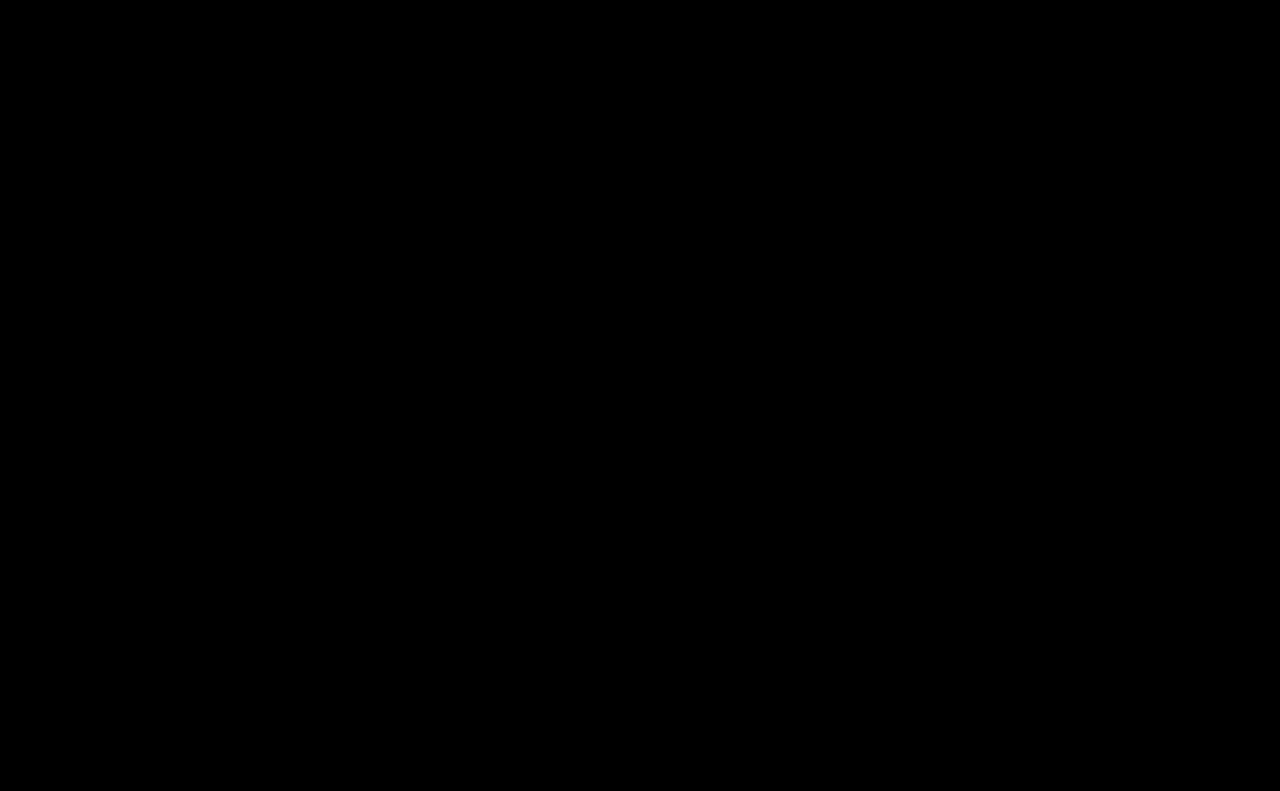
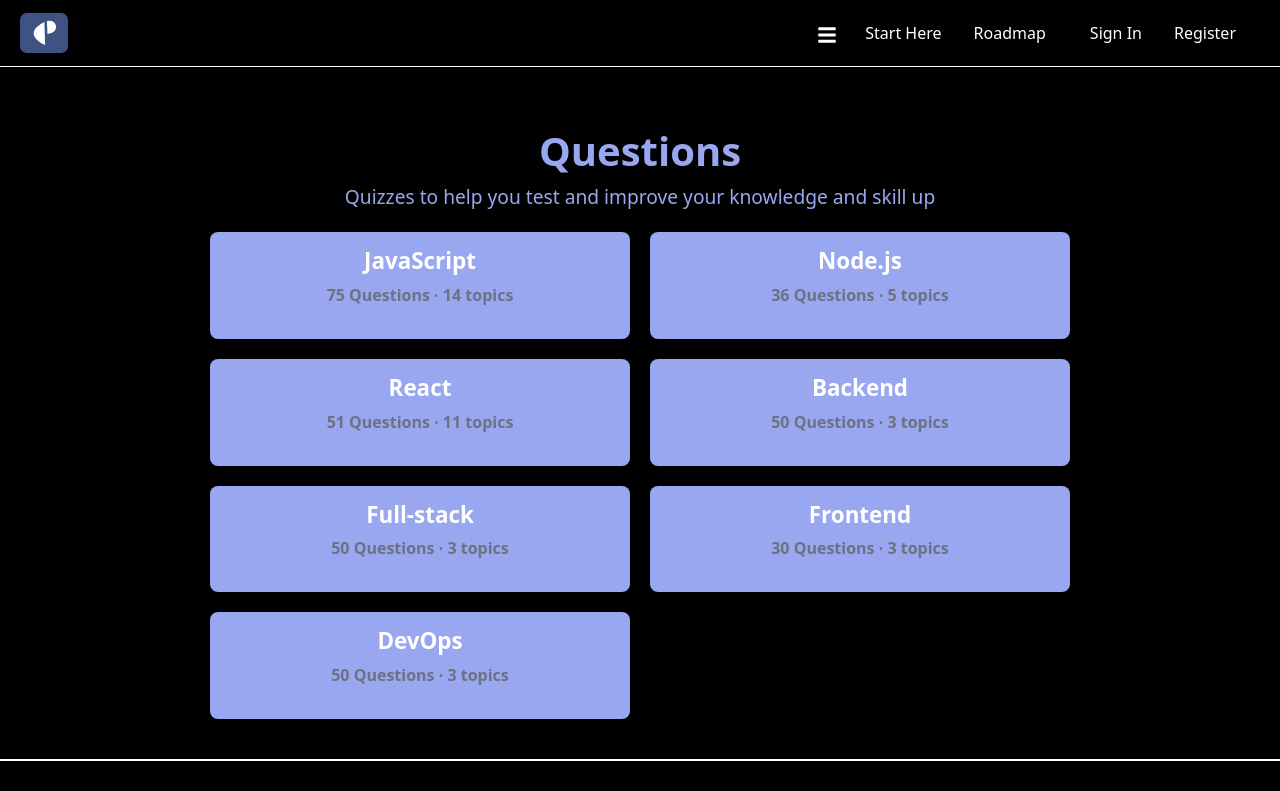
Before and after one commit to Arshiya1614/Career-path-Frontend, a React (Create React App) app: page /questions in a window 1280 px wide. Before the commit this address had no page. Shown: the top 791 px of the page. Built offline with nearby package versions, Linux system fonts and the light colour scheme.

Commit message:
best practice , guide and Questions page done

```diff
--- a/src/App.tsx
+++ b/src/App.tsx
@@ -5,6 +5,11 @@ import Home from "./pages/Home";
 import SignIn from "./pages/SignIn";
 import Register from "./pages/Register";
 import Guides from "./Components/Guides";
+import StartHere from "./pages/startHere";
+import BestPractice from "./pages/BestPractice";
+import ProjectIdeas from "./pages/ProjectIdeas";
+import BookMarkedRm from  "./pages/BookMarkedRM";
+import Questions from "./pages/Questions";
 import './App.css';
 
 function App() {
@@ -15,6 +20,15 @@ function App() {
         <Route path="/signin" element={<SignIn />} />
         <Route path="/signup" element={<Register />} />
         <Route path ="/guides" element={<Guides/>} />
+        <Route path ="/startHere" element={<StartHere/>} />
+        <Route path ="/bestPractice" element={<BestPractice/>} />
+        <Route path ="/projectIdeas" element={<ProjectIdeas/>} />
+        <Route path ="/questions" element={<Questions/>} />
+        <Route path ="/bookmarked-roadmaps" element={<BookMarkedRm/>} />
+
+
+
+
       </Routes>
     </Router>
   );
--- a/src/Components/Guides.tsx
+++ b/src/Components/Guides.tsx
@@ -1,9 +1,15 @@
 import React from "react";
 import styled from "styled-components";
+import MyNavbar from "./Navbar";
+import Footer from "../Components/Footer";
+
+
+
 
 // Styled Components
 const GuidesContainer = styled.div`
   margin-top: 40px;
+  margin-bottom : 20px;
   padding: 20px;
   text-align: center;
   display: flex;
@@ -79,7 +85,7 @@ const guides = [
 
 const Guides: React.FC = () => {
   return (
-    <GuidesContainer>
+  <><MyNavbar /><GuidesContainer>
       <h2>Guides</h2>
       <GuideList>
         {guides.map((guide, index) => (
@@ -92,8 +98,11 @@ const Guides: React.FC = () => {
           </GuideItem>
         ))}
       </GuideList>
-      <ViewAllButton href="/guides">View All Guides →</ViewAllButton>
     </GuidesContainer>
+    <Footer />
+
+    </>
+
   );
 };
 
--- /dev/null
+++ b/src/pages/BestPractice.tsx
@@ -0,0 +1,107 @@
+import React from "react";
+import MyNavbar from "../Components/Navbar";
+import styled from "styled-components";
+import Footer from "../Components/Footer";
+
+
+const Container = styled.div`
+  max-width: 900px;
+  margin: 40px auto;
+  padding: 20px;
+  margin-bottom : 20px;
+
+`;
+
+const Title = styled.h1`
+  font-size: 2.5rem;
+  font-weight: bold;
+ color: #99A7F1;
+ text-align : center;
+
+`;
+
+const Subtitle = styled.p`
+  font-size: 1.2rem;
+   color: #99A7F1;
+    text-align : center;
+
+`;
+
+const Grid = styled.div`
+  display: grid;
+  grid-template-columns: repeat(auto-fit, minmax(300px, 1fr));
+  gap: 20px;
+  margin-top: 20px;
+`;
+
+const Card = styled.div`
+ display: block;
+  background: #99A7F1;
+  padding: 20px;
+  border-radius: 8px;
+  text-align: center;
+  font-size: 1rem;
+  font-weight: bold;
+  cursor: pointer;
+  transition: 0.3s ease;
+  border: 1px solid transparent;
+  text-decoration: none;
+  color: white;
+
+  &:hover {
+    border-color:rgb(80, 105, 233);
+    color: rgb(80, 105, 233);
+  }
+`;
+
+const CardTitle = styled.h3`
+  font-size: 1.4rem;
+  font-weight: 600;
+    background: #99A7F1;
+
+`;
+
+const CardDetails = styled.p`
+  font-size: 1rem;
+  color: #6b7280;
+    background: #99A7F1;
+
+`;
+
+
+const BestPractice: React.FC = () => {
+  const categories = [
+    { title: "Backend Performance", description: "Detailed list of best practices to improve your backend performance",  },
+    { title: "Frontend Performance", description: "Detailed list of best practices to improve your frontend performance" },
+    { title: "API Security", description:"Detailed list of best practices to make your APIs secure"},
+    { title: "Code Reviews", description: "Detailed list of best practices for effective code reviews and quality" },
+    { title: "AWS", description: "Detailed list of best practices for Amazon Web Services (AWS)" },
+
+  ];
+  return (
+    <>
+    <MyNavbar />
+    <Container>
+      <Title>Best Practices</Title>
+      <Subtitle>
+      Best practices on different topics with detailed implementation guidelines
+</Subtitle>
+      <Grid>
+        {categories.map((category, index) => (
+          <Card key={index}>
+            <CardTitle>
+              {category.title}
+            </CardTitle>
+            <CardDetails>
+              {category.description}
+            </CardDetails>
+          </Card>
+        ))}
+      </Grid>
+    </Container>
+    <Footer />
+  </>
+  );
+};
+
+export default BestPractice;
--- /dev/null
+++ b/src/pages/BookMarkedRM.tsx
@@ -0,0 +1,9 @@
+import React from "react";
+
+const BookMarkedRm: React.FC = () => {
+  return (
+    <div></div>
+  );
+};
+
+export default BookMarkedRm;
--- a/src/pages/Home.tsx
+++ b/src/pages/Home.tsx
@@ -1,12 +1,9 @@
-import React, { useRef } from "react";
 import { Link } from "react-router-dom";
 import MyNavbar from "../Components/Navbar";
 import styled from "styled-components";
-import { RefObject } from 'react';
 import Slider from "react-slick";
 import "slick-carousel/slick/slick.css";
 import "slick-carousel/slick/slick-theme.css";
-import Guides from "../Components/Guides";
 import Footer from "../Components/Footer";
 
 // Styled Home Page Background
@@ -98,6 +95,66 @@ const CreateRoadmapButton = styled.div`
     color: white;
   }
 `;
+const GuidesContainer = styled.div`
+  margin-top: 40px;
+  padding: 20px;
+  text-align: center;
+  display: flex;
+  flex-direction: column;
+  align-items: center;
+  color: white;
+`;
+
+const GuideList = styled.ul`
+  list-style: none;
+  padding: 0;
+  margin: 0;
+  width: 60%;
+  max-width: 800px;
+`;
+
+const GuideItem = styled.li`
+  display: grid;
+  grid-template-columns: 9fr 3fr;
+  align-items: center;
+  text-align: left;
+  padding: 15px 0;
+  border-bottom: 1px solid rgba(255, 255, 255, 0.2);
+  width: 100%;
+  &:last-child {
+    border-bottom: none;
+  }
+`;
+
+const GuideTitle = styled.a`
+  color: white;
+  font-weight: bold;
+  text-decoration: none;
+  &:hover {
+    text-decoration: underline;
+  }
+`;
+
+
+
+const Category = styled.span`
+  color: #bbb;
+  font-size: 14px;
+  text-align: center;
+`;
+
+const ViewAllButton = styled.a`
+  display: inline-block;
+  margin-top: 20px;
+  padding: 10px 20px;
+  background: #000;
+  color: #fff;
+  border-radius: 5px;
+  text-decoration: none;
+  &:hover {
+    background: #333;
+  }
+`;
 
 const skillBasedRoadmaps = [
   "Computer Science", "React", "Vue", "Angular", "JavaScript", "Node.js", "TypeScript", "Python",
@@ -131,6 +188,21 @@ const sections = [
     linkPrefix: "/questions/",
   }
 ];
+
+const guides = [
+  { title: "Data Science vs. Computer Science: Which Path to Choose", month: "February", category: "Textual" },
+  { title: "Data Science vs. Data Analytics: Which is Right for You?", month: "February", category: "Textual" },
+  { title: "Data Science vs Machine Learning: How are they different?", month: "February", category: "Textual" },
+  { title: "How to Become a Full Stack Developer: Career Guide", month: "February", category: "Textual" },
+  { title: "Go vs Java: Choosing the Right Language for Your Projects", month: "February", category: "Textual" },
+  { title: "Java vs JavaScript: Key Differences Explained", month: "January", category: "Textual" },
+  { title: "Data Science Lifecycle 101: A Beginners' Ultimate Guide", month: "January", category: "Textual" },
+  { title: "Top 50 Full Stack Developer Interview Questions", month: "January", category: "Questions" },
+  { title: "Top 50 Popular DevOps Interview Questions (and Answers)", category: "Questions" },
+  { title: "50 Popular Backend Developer Interview Questions and Answers", category: "Questions" },
+  { title: "Top 30 Popular Front End Developer Interview Questions", category: "Questions" }
+];
+
 const sliderSettings = {
   dots: true,
   infinite: true,
@@ -146,15 +218,11 @@ const sliderSettings = {
 
 const Home: React.FC = () => {
 
-  const roleBasedRef = useRef<HTMLDivElement>(null);
-  const skillBasedRef = useRef<HTMLDivElement>(null);
+
 
   return (
     <HomeBackground>
-      <MyNavbar
-      roleBasedRef={roleBasedRef as RefObject<HTMLDivElement>}
-      skillBasedRef={skillBasedRef as RefObject<HTMLDivElement>}
-       />
+      <MyNavbar />
 
       <ContentSection>
         <Title>Developer Roadmaps</Title>
@@ -166,7 +234,7 @@ const Home: React.FC = () => {
         </Description>
       </ContentSection>
 
-      <RoadmapsContainer ref={roleBasedRef}>
+      <RoadmapsContainer>
         <RoadmapTitle>Role-based Roadmaps</RoadmapTitle>
         <RoadmapGrid>
           {roleBasedRoadmaps.map((roadmap, index) => (
@@ -179,7 +247,7 @@ const Home: React.FC = () => {
       </RoadmapsContainer>
 
 
-       <RoadmapsContainer ref={skillBasedRef}>
+       <RoadmapsContainer>
         <RoadmapTitle>Skill-based Roadmaps</RoadmapTitle>
         <RoadmapGrid>
           {skillBasedRoadmaps.map((roadmap, index) => (
@@ -207,7 +275,21 @@ const Home: React.FC = () => {
         ))}
       </Slider>
 
-      <Guides />
+      <GuidesContainer>
+      <h2>Guides</h2>
+      <GuideList>
+        {guides.map((guide, index) => (
+          <GuideItem key={index}>
+            <GuideTitle href={`/guides/${guide.title.toLowerCase().replace(/ /g, "-")}`}>
+              {guide.title}
+            </GuideTitle>
+
+            <Category>{guide.category}</Category>
+          </GuideItem>
+        ))}
+      </GuideList>
+      <ViewAllButton href="/guides">View All Guides →</ViewAllButton>
+    </GuidesContainer>
       <Footer />
     </HomeBackground>
   );
--- /dev/null
+++ b/src/pages/ProjectIdeas.tsx
@@ -0,0 +1,9 @@
+import React from "react";
+
+const ProjectIdeas: React.FC = () => {
+  return (
+    <div></div>
+  );
+};
+
+export default ProjectIdeas;
--- /dev/null
+++ b/src/pages/Questions.tsx
@@ -0,0 +1,109 @@
+import React from "react";
+import MyNavbar from "../Components/Navbar";
+import styled from "styled-components";
+import Footer from "../Components/Footer";
+
+
+const Container = styled.div`
+  max-width: 900px;
+  margin: 40px auto;
+  padding: 20px;
+  margin-bottom : 20px;
+
+`;
+
+const Title = styled.h1`
+  font-size: 2.5rem;
+  font-weight: bold;
+ color: #99A7F1;
+ text-align : center;
+
+`;
+
+const Subtitle = styled.p`
+  font-size: 1.2rem;
+   color: #99A7F1;
+    text-align : center;
+
+`;
+
+const Grid = styled.div`
+  display: grid;
+  grid-template-columns: repeat(auto-fit, minmax(300px, 1fr));
+  gap: 20px;
+  margin-top: 20px;
+`;
+
+const Card = styled.div`
+ display: block;
+  background: #99A7F1;
+  padding: 15px;
+  border-radius: 8px;
+  text-align: center;
+  font-size: 1rem;
+  font-weight: bold;
+  cursor: pointer;
+  transition: 0.3s ease;
+  border: 1px solid transparent;
+  text-decoration: none;
+  color: white;
+
+  &:hover {
+    border-color:rgb(80, 105, 233);
+    color: rgb(80, 105, 233);
+  }
+`;
+
+const CardTitle = styled.h3`
+  font-size: 1.4rem;
+  font-weight: 600;
+    background: #99A7F1;
+
+`;
+
+const CardDetails = styled.p`
+  font-size: 1rem;
+  color: #6b7280;
+    background: #99A7F1;
+
+`;
+
+
+const Questions: React.FC = () => {
+  const categories = [
+    { title: "JavaScript", questions: 75, topics: 14 },
+    { title: "Node.js", questions: 36, topics: 5 },
+    { title: "React", questions: 51, topics: 11 },
+    { title: "Backend", questions: 50, topics: 3 },
+    { title: "Full-stack", questions: 50, topics: 3 },
+    { title: "Frontend", questions: 30, topics: 3 },
+    { title: "DevOps", questions: 50, topics: 3 },
+  ];
+
+  return (
+    <>
+      <MyNavbar />
+      <Container>
+        <Title>Questions</Title>
+        <Subtitle>
+          Quizzes to help you test and improve your knowledge and skill up
+        </Subtitle>
+        <Grid>
+          {categories.map((category, index) => (
+            <Card key={index}>
+              <CardTitle>
+                {category.title}
+              </CardTitle>
+              <CardDetails>
+                {category.questions} Questions · {category.topics} topics
+              </CardDetails>
+            </Card>
+          ))}
+        </Grid>
+      </Container>
+      <Footer />
+    </>
+  );
+};
+
+export default Questions;
--- /dev/null
+++ b/src/pages/startHere.tsx
@@ -0,0 +1,9 @@
+import React from "react";
+
+const StartHere: React.FC = () => {
+  return (
+    <div></div>
+  );
+};
+
+export default StartHere;
```
Also changed, not shown: src/Components/Navbar.tsx (+6 -14 lines).
